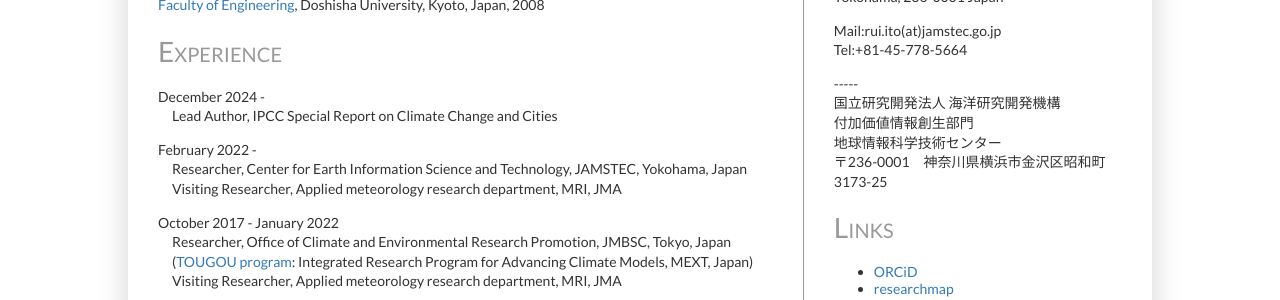
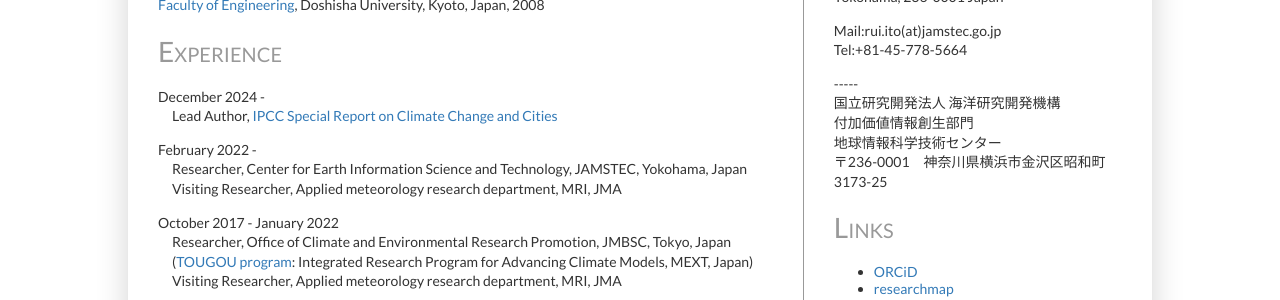
Before and after one commit to rui-climbiz/rui-climbiz.github.io, a Jekyll site: the page built from about.html, in a window 1280 px wide. Shown: the part 274-574 px from the top of the page. Built offline with Jekyll 4.4.1, drawn with Linux system fonts in a browser that asks for light colours; part of the change alters nothing that is shown.

```diff
--- a/about.html
+++ b/about.html
@@ -14,7 +14,7 @@
 <h1>Experience</h1>
 <div style="margin-left: 1em; text-indent: -1em;">
  <p>December 2024 - <br />
- Lead Author, IPCC Special Report on Climate Change and Cities</p>
+ Lead Author, <a href="https://www.ipcc.ch/report/special-report-on-climate-change-and-cities/">IPCC Special Report on Climate Change and Cities</a></p>
  <p>February 2022 - <br />
  Researcher, Center for Earth Information Science and Technology, JAMSTEC, Yokohama, Japan<br />
  Visiting Researcher, Applied meteorology research department, MRI, JMA</p>
```
